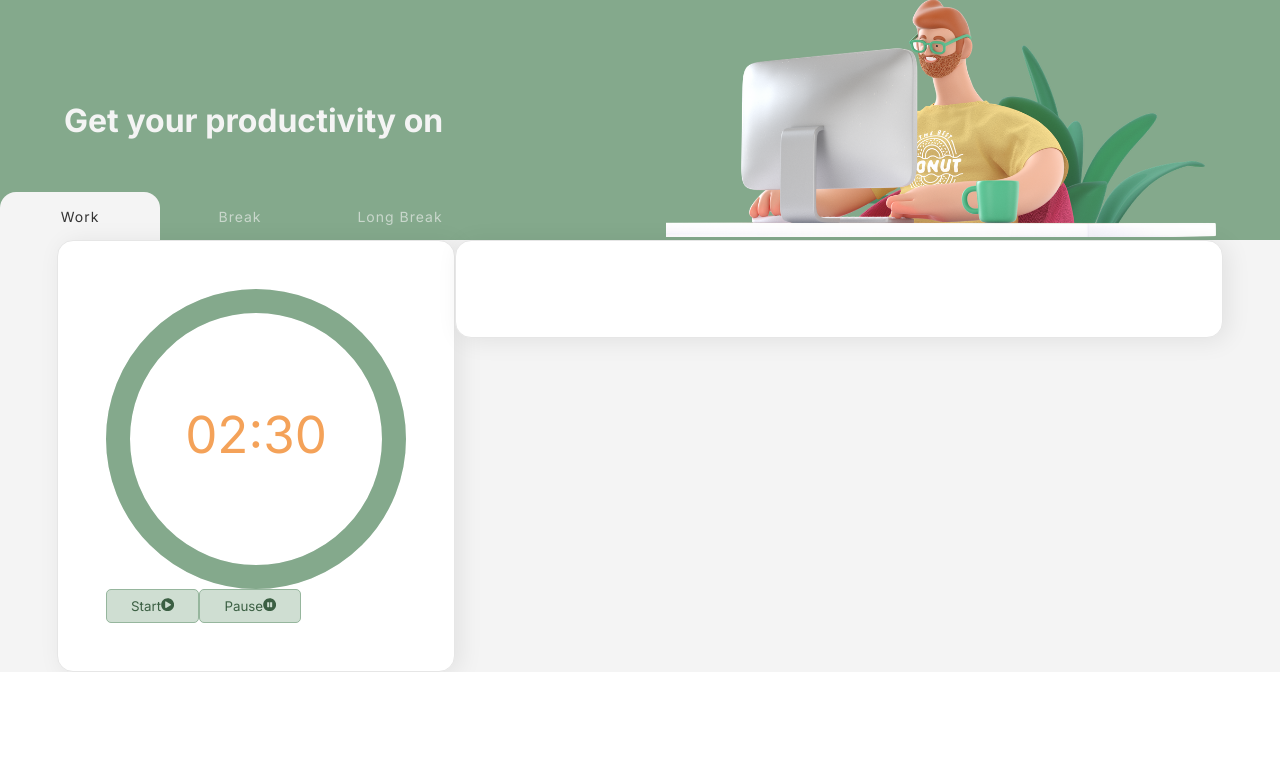
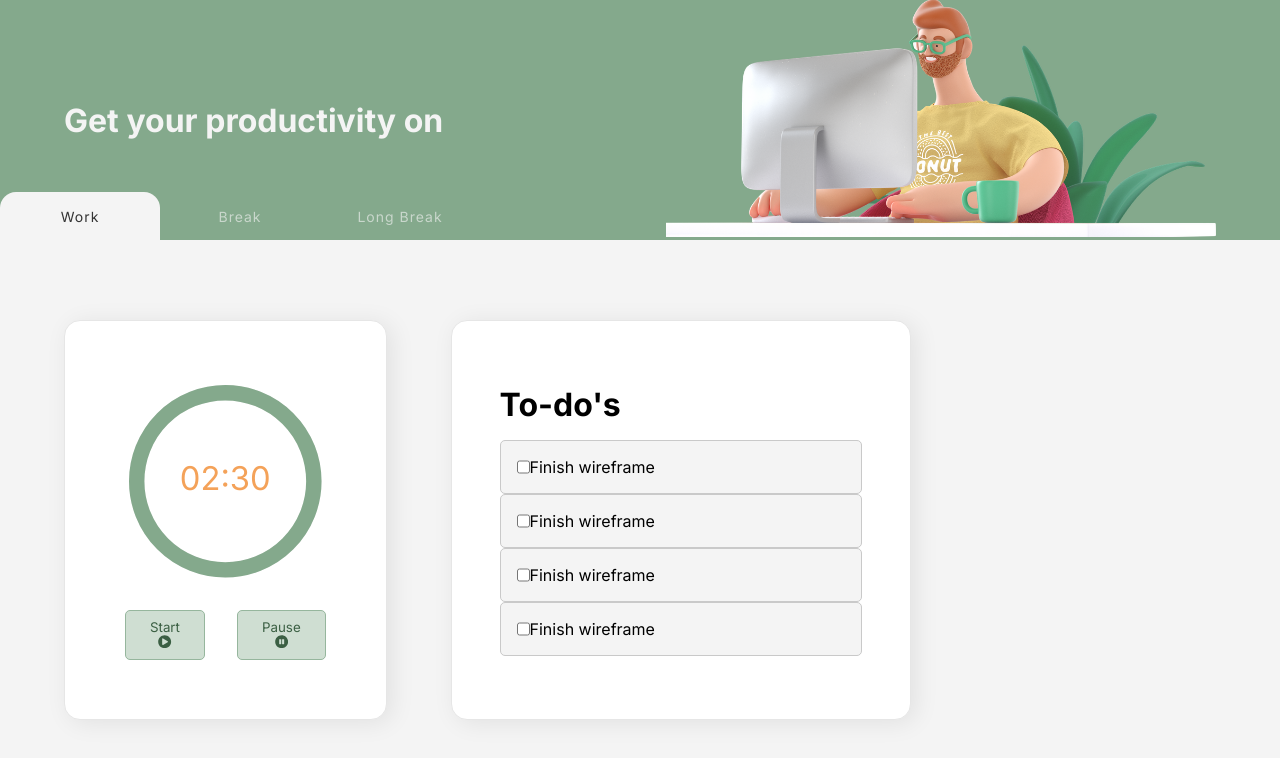
Before and after one commit to dardan8/pomodoro, a Next.js app: page / in a window 1280 px wide. Shown: the top 758 px of the page. Built offline with nearby package versions, Linux system fonts and the light colour scheme.

Commit message:
todo container

```diff
--- a/components/Countdown.jsx
+++ b/components/Countdown.jsx
@@ -73,7 +73,7 @@ const Countdown = () => {
             }}
           />
         </div>
-
+        <div className={styles.button_container}>
           <Button
             title='Start'
             icon={<FaPlayCircle />}
@@ -91,8 +91,29 @@ const Countdown = () => {
             }}
           />
         </div>
+      </div>
 
-      <div className={styles.todos_container}></div>
+      <div className={styles.todos_container}>
+        <h1>To-do's</h1>
+        <div>
+          <label className={styles.todo_List}>
+            <input type='checkbox' />
+            Finish wireframe
+          </label>
+          <label className={styles.todo_List}>
+            <input type='checkbox' />
+            Finish wireframe
+          </label>
+          <label className={styles.todo_List}>
+            <input type='checkbox' />
+            Finish wireframe
+          </label>
+          <label className={styles.todo_List}>
+            <input type='checkbox' />
+            Finish wireframe
+          </label>
+        </div>
+      </div>
     </div>
   );
 };
--- a/components/countdown.module.scss
+++ b/components/countdown.module.scss
@@ -1,12 +1,26 @@
 .container {
+  width: 100%;
+  height: 70vh;
+  padding: 5rem 4rem;
+
   display: flex;
-  justify-content: center;
+  align-items: stretch;
+  justify-content: flex-start;
+
+  gap: 4rem;
   background-color: #f4f4f4;
 }
 
 .timer_container {
+  width: 28%;
+
+  display: flex;
+  flex-direction: column;
+  align-items: center;
+  gap: 2rem;
+
   background-color: #fff;
-  padding: 3rem;
+  padding: 4rem;
   border-radius: 1rem;
   border: 1px solid #e6e6e6;
   -webkit-box-shadow: 5px 3px 25px 0px rgba(0, 0, 0, 0.13);
@@ -14,8 +28,21 @@
   box-shadow: 5px 3px 25px 0px rgba(0, 0, 0, 0.08);
 }
 
+.button_container {
+  display: flex;
+  align-items: center;
+  justify-content: center;
+
+  gap: 2rem;
+}
+
 .todos_container {
-  width: 60%;
+  display: flex;
+  flex-direction: column;
+  align-items: stretch;
+  justify-content: center;
+
+  width: 40%;
   height: 100%;
   background-color: #fff;
   padding: 3rem;
@@ -24,4 +51,19 @@
   -webkit-box-shadow: 5px 3px 25px 0px rgba(0, 0, 0, 0.13);
   -moz-box-shadow: 5px 3px 25px 0px rgba(0, 0, 0, 0.13);
   box-shadow: 5px 3px 25px 0px rgba(0, 0, 0, 0.08);
+
+  gap: 1rem;
 }
+
+.todo_List {
+  display: flex;
+  background-color: #f4f4f4;
+
+  width: 100%;
+
+  padding: 1rem;
+  border-radius: 5px;
+  border: 1px solid #c9c9c9;
+
+  cursor: pointer;
+}
```
Lines whose indentation alone changed are shown as unchanged.
